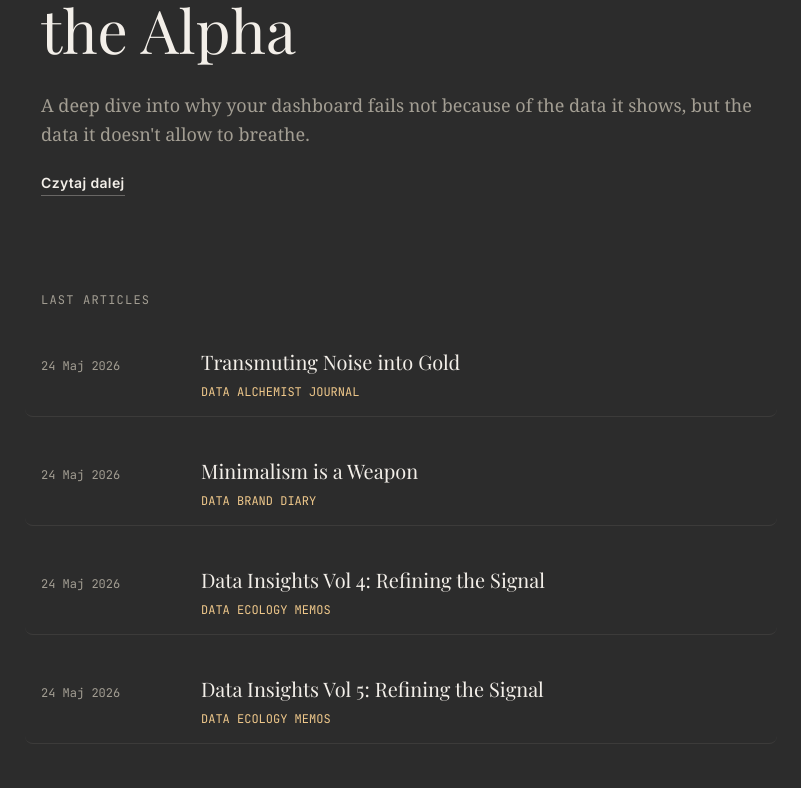
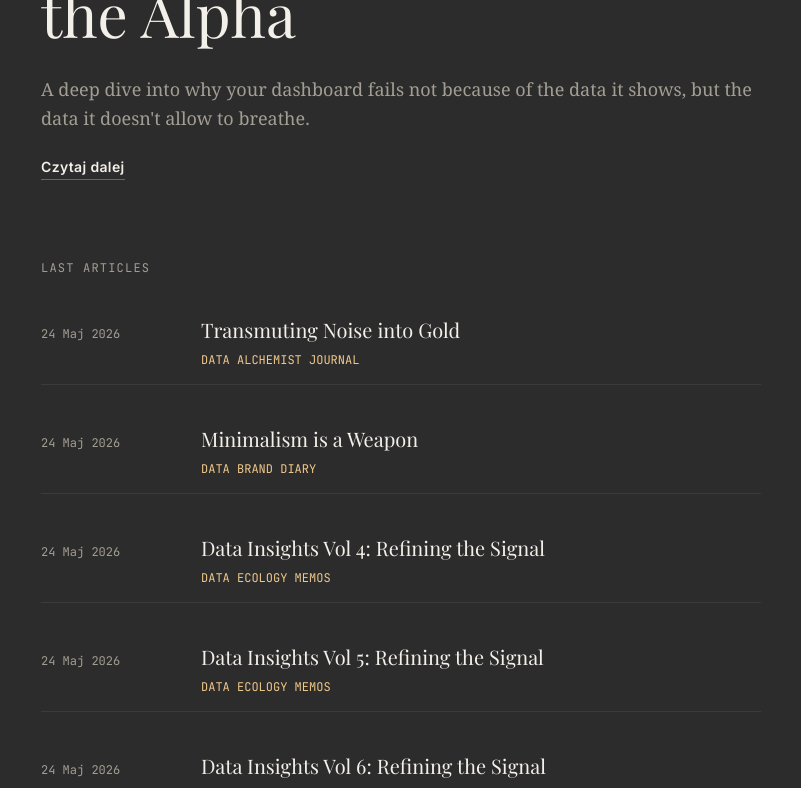
Before and after one commit to pawelprusko/DataAlchemy, a React (Vite) app: page / in a window 1280 px wide. Shown: the part 1445-2233 px from the top of the page, without its empty margins (239-1040 px from the left). Built offline with nearby package versions, Linux system fonts and the light colour scheme; a web font is replaced by a local one.

Commit message:
style: adjust layout spacing on Home page
Reduce bottom padding and section margins to improve vertical content density.

```diff
--- a/src/pages/Home.tsx
+++ b/src/pages/Home.tsx
@@ -29,7 +29,7 @@ export default function Home() {
     <div className="min-h-screen bg-background font-sans selection:bg-primary/30 selection:text-text-main">
       <Header />
 
-      <main className="max-w-3xl mx-auto px-6 pt-16 pb-32">
+      <main className="max-w-3xl mx-auto px-6 pt-16 pb-20">
         {/* Section 1: Current Focus Log */}
         <section className="mb-12">
           <h2 className="text-xs font-mono tracking-widest text-text-muted mb-4 uppercase">Projects Status</h2>
@@ -39,7 +39,7 @@ export default function Home() {
         </section>
 
         {/* Section 2: AI Advocate Tip */}
-        <section className="mb-20 py-4 px-6 border-l-2 border-primary bg-primary/5">
+        <section className="mb-16 py-4 px-6 border-l-2 border-primary bg-primary/5">
           <h2 className="text-xs font-mono tracking-widest text-primary mb-4 flex items-center gap-2 uppercase">
             <span className="text-lg leading-none">&gt;_</span>
             Dataviz AI Advocate Tip
@@ -56,7 +56,7 @@ export default function Home() {
 
         {/* Section 3: The Hero Article */}
         {heroArticle && (
-          <section className="mb-24 group cursor-pointer block">
+          <section className="mb-20 group cursor-pointer block">
             <div className="relative aspect-square w-full overflow-hidden bg-text-darker/20 mb-8">
               <div className="absolute inset-0 bg-gradient-to-t from-background via-black/20 to-transparent z-10" />
               {/* Artifact Effect overlay */}
@@ -82,13 +82,13 @@ export default function Home() {
 
         {/* Section 4: Recent Archive */}
         {recentArticles.length > 0 && (
-          <section className="mb-24">
+          <section className="mb-20">
             <h2 className="text-xs font-mono tracking-widest text-text-muted mb-6 uppercase">
               Last Articles
             </h2>
             <div className="flex flex-col gap-6">
               {recentArticles.map((article) => (
-                <article key={article.id} className="group cursor-pointer flex flex-col md:flex-row gap-2 md:gap-8 items-baseline py-4 border-b border-text-darker/40 last:border-0 hover:bg-black/10 -mx-4 px-4 transition-colors rounded-lg">
+                <article key={article.id} className="group cursor-pointer flex flex-col md:flex-row gap-2 md:gap-8 items-baseline py-4 border-b border-text-darker/40 last:border-0 transition-colors">
                   <div className="w-32 flex-shrink-0 text-xs font-mono text-text-muted">
                     24 Maj 2026
                   </div>
@@ -107,7 +107,7 @@ export default function Home() {
         )}
 
         {/* Section 5: Categories as Accordions */}
-        <section className="mb-32">
+        <section className="mb-20">
           <h2 className="text-xs font-mono tracking-widest text-text-muted mb-6 uppercase">
             Article Genres
           </h2>
@@ -154,7 +154,7 @@ export default function Home() {
         </section>
 
         {/* Section 6: Services (Anti-Sales) */}
-        <section className="mb-16">
+        <section className="mb-0">
           <div className="text-text-muted font-sans leading-relaxed text-[15px]">
             <p>
               Pomagam organizacjom lepiej rozumieć ich dane poprzez architekturę informacji oraz wizualne eksperymenty.
```
